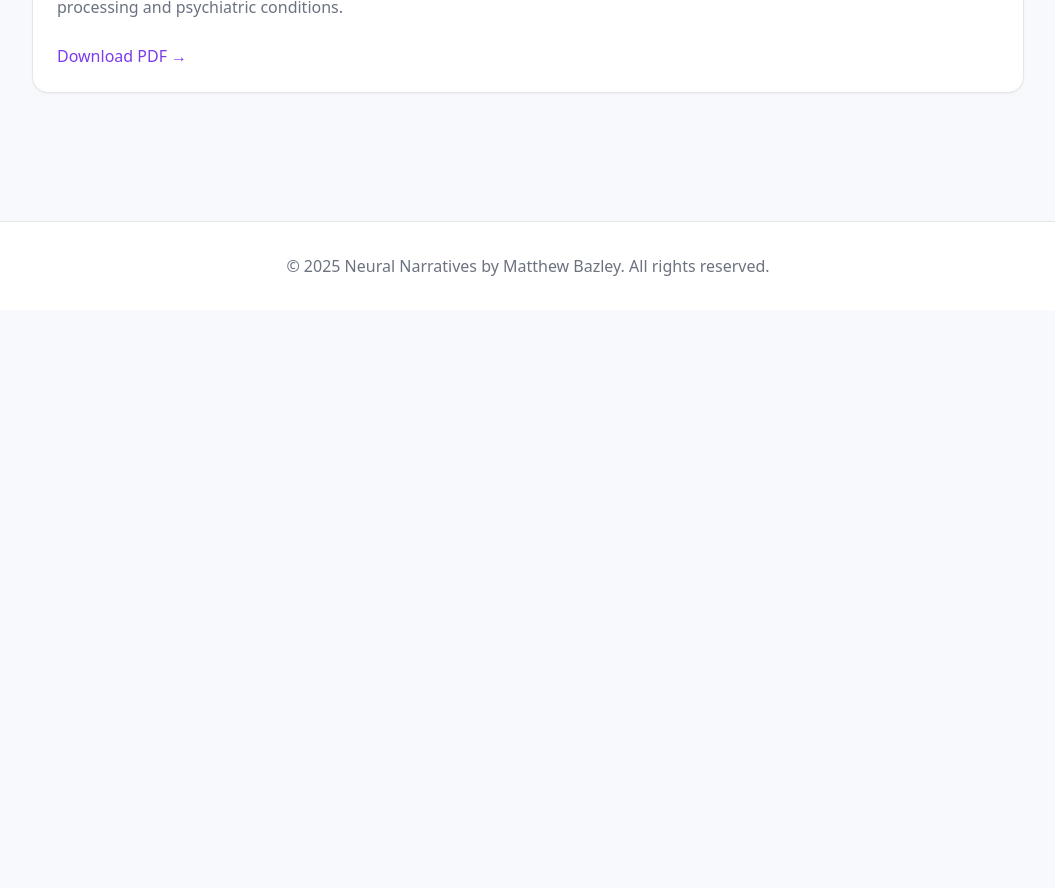
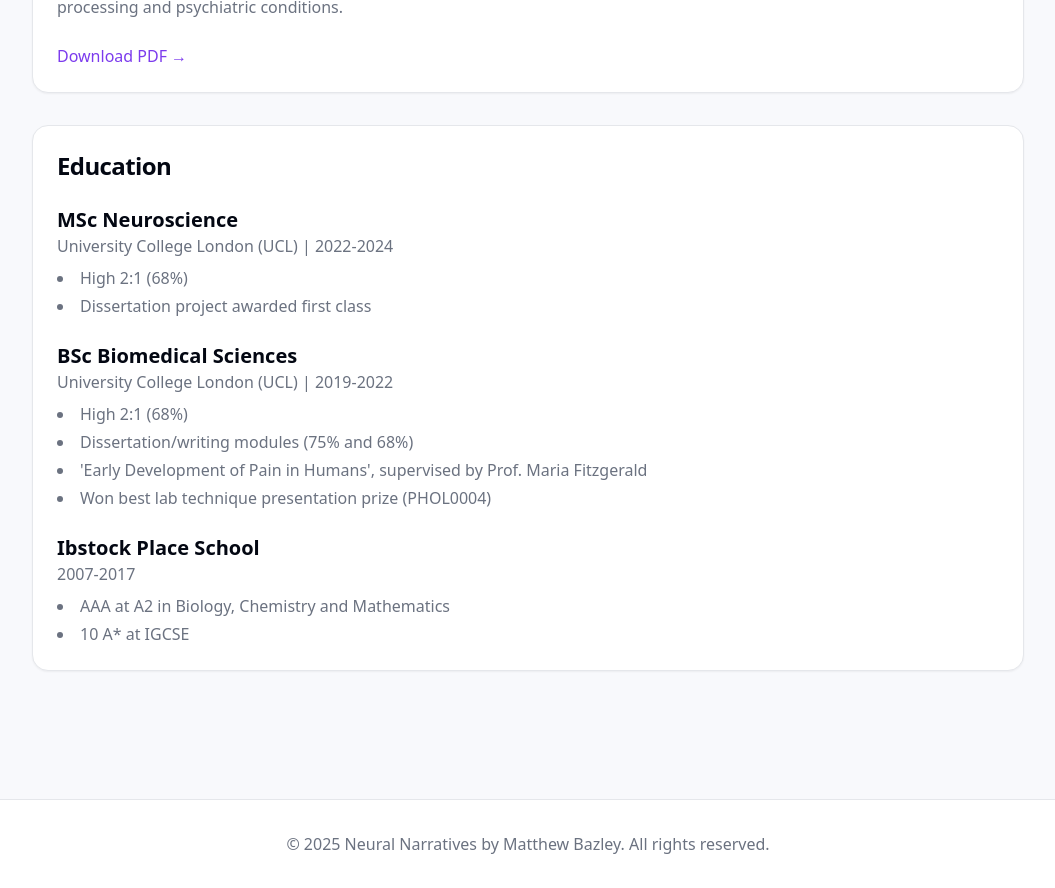
Before and after one commit to mbazley124/matthew-bazley, a React (Vite) app: page / in a window 1280 px wide. Shown: the part 1100-1988 px from the top of the page, without its empty margins (112-1167 px from the left). Before the commit the page ends 1410 px from the top, so only its background shows below. Built offline with nearby package versions, Linux system fonts and the light colour scheme.

Commit message:
added education box

```diff
--- a/src/artifacts/default.tsx
+++ b/src/artifacts/default.tsx
@@ -41,6 +41,44 @@ export default function App() {
               </a>
             </CardFooter>
           </Card>
+
+          <Card className="overflow-hidden hover:shadow-lg transition-shadow duration-300">
+            <CardHeader className="space-y-2">
+              <CardTitle className="text-2xl font-bold hover:text-primary transition-colors">
+                Education
+              </CardTitle>
+            </CardHeader>
+            <CardContent className="space-y-4">
+              <div className="space-y-6">
+                <div>
+                  <h3 className="text-xl font-semibold">MSc Neuroscience</h3>
+                  <p className="text-muted-foreground">University College London (UCL) | 2022-2024</p>
+                  <ul className="mt-2 text-muted-foreground list-disc list-inside space-y-1">
+                    <li>High 2:1 (68%)</li>
+                    <li>Dissertation project awarded first class</li>
+                  </ul>
+                </div>
+                <div>
+                  <h3 className="text-xl font-semibold">BSc Biomedical Sciences</h3>
+                  <p className="text-muted-foreground">University College London (UCL) | 2019-2022</p>
+                  <ul className="mt-2 text-muted-foreground list-disc list-inside space-y-1">
+                    <li>High 2:1 (68%)</li>
+                    <li>Dissertation/writing modules (75% and 68%)</li>
+                    <li>'Early Development of Pain in Humans', supervised by Prof. Maria Fitzgerald</li>
+                    <li>Won best lab technique presentation prize (PHOL0004)</li>
+                  </ul>
+                </div>
+                <div>
+                  <h3 className="text-xl font-semibold">Ibstock Place School</h3>
+                  <p className="text-muted-foreground">2007-2017</p>
+                  <ul className="mt-2 text-muted-foreground list-disc list-inside space-y-1">
+                    <li>AAA at A2 in Biology, Chemistry and Mathematics</li>
+                    <li>10 A* at IGCSE</li>
+                  </ul>
+                </div>
+              </div>
+            </CardContent>
+          </Card>
         </section>
       </main>
 
```
